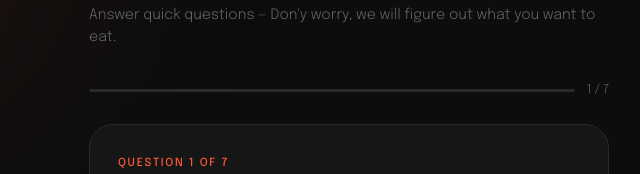
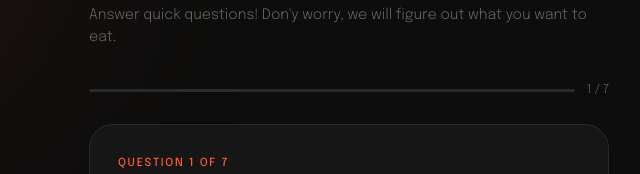
Before and after one commit to EAP-Andrew/surprise, a plain HTML site: page index.html in a window 1280 px wide. Shown: the part 237-411 px from the top of the page, 291-931 px from the left. Drawn offline with Linux system fonts and the light colour scheme.

Commit message:
CHORE: quick fix

```diff
--- a/index.html
+++ b/index.html
@@ -364,7 +364,7 @@ body::after {
       <span class="hungry">hungry?</span><br>
       <span class="help">let's help.</span>
     </h1>
-    <p>Answer quick questions — Don'y worry, we will figure out what you want to eat.</p>
+    <p>Answer quick questions! Don'y worry, we will figure out what you want to eat.</p>
   </div>
 
   <div class="progress-wrap">
```
